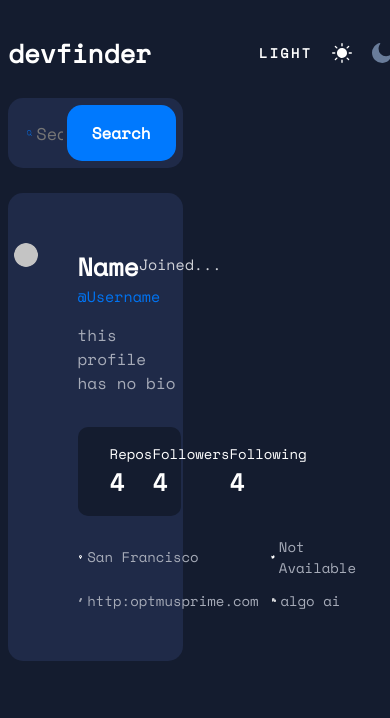
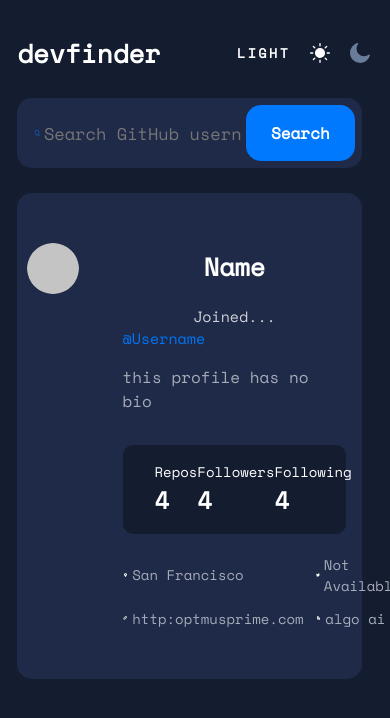
Before and after one commit to Rizzardd/github-user-search, a plain HTML site: page index.html in a window 390 px wide. Drawn offline with nearby package versions, Linux system fonts and the light colour scheme.

Commit message:
starting media queries

```diff
--- a/style.css
+++ b/style.css
@@ -263,3 +263,22 @@ main {
   margin: 0;
   font-size: 14px;
 }
+
+@media (max-width: 650px) {
+  .header {
+    gap: 19vw;
+  }
+
+  .search-container {
+    width: 82vw;
+  }
+
+  .user-section {
+    width: 82vw;
+  }
+
+  #user-info {
+    display: flex;
+    flex-direction: column;
+  }
+}
```
